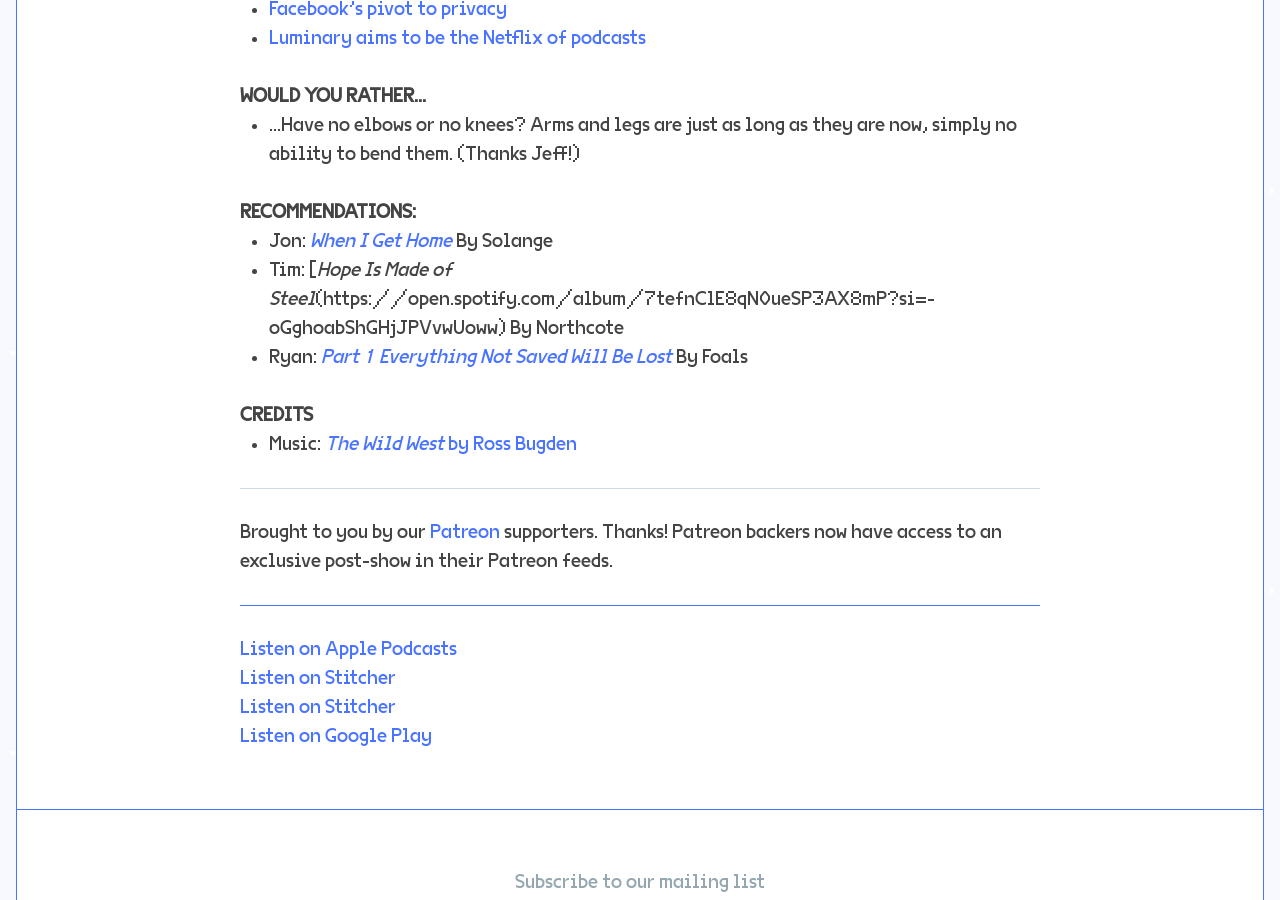
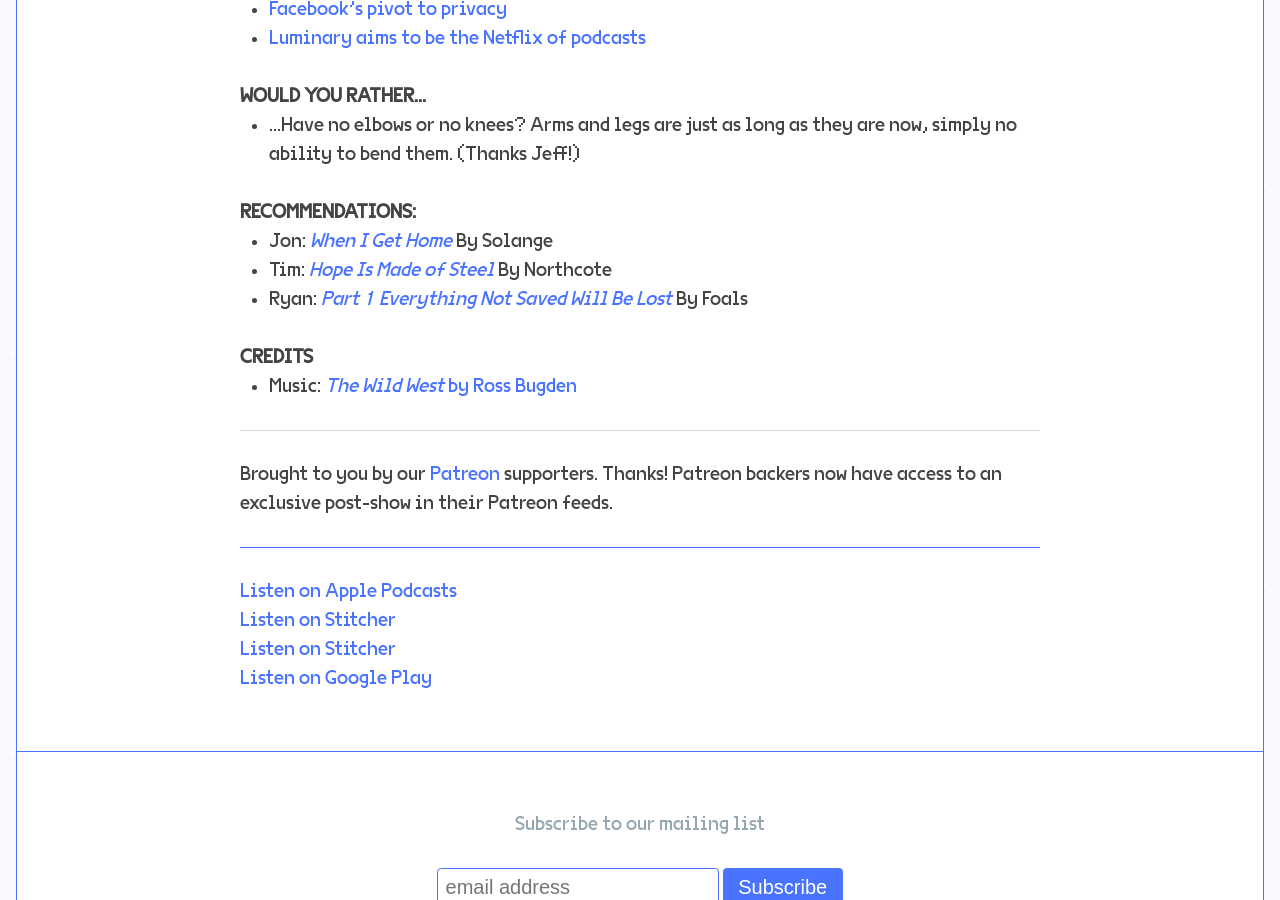
Before and after one commit to jondueck/whatevertown, a Jekyll site: the page built from _posts/2019-03-12-number-41.markdown, in a window 1280 px wide and 900 px high, scrolled down 432 px. Built offline with Jekyll 4.4.1, drawn with Linux system fonts in a browser that asks for light colours; some web fonts are replaced; our own code applies the rules of GitHub Pages for plain Markdown files; comment, search, counter and statistics services are not loaded.

Commit message:
Updated Number 41

```diff
--- a/_posts/2019-03-12-number-41.markdown
+++ b/_posts/2019-03-12-number-41.markdown
@@ -31,7 +31,7 @@
 
 ### Recommendations:
 - Jon: [*When I Get Home*](https://open.spotify.com/album/4WF4HvVT7VjGnVjxjoCR6w?si=MMOFw5m6T36ftn7t97bNEQ) By Solange
-- Tim: [*Hope Is Made of Steel*(https://open.spotify.com/album/7tefnClE8qN0ueSP3AX8mP?si=-oGghoabShGHjJPVvwUoww) By Northcote
+- Tim: [*Hope Is Made of Steel*](https://open.spotify.com/album/7tefnClE8qN0ueSP3AX8mP?si=-oGghoabShGHjJPVvwUoww) By Northcote
 - Ryan: [*Part 1 Everything Not Saved Will Be Lost*](https://open.spotify.com/album/7tefnClE8qN0ueSP3AX8mP?si=-oGghoabShGHjJPVvwUoww) By Foals
 
 ### Credits
```
